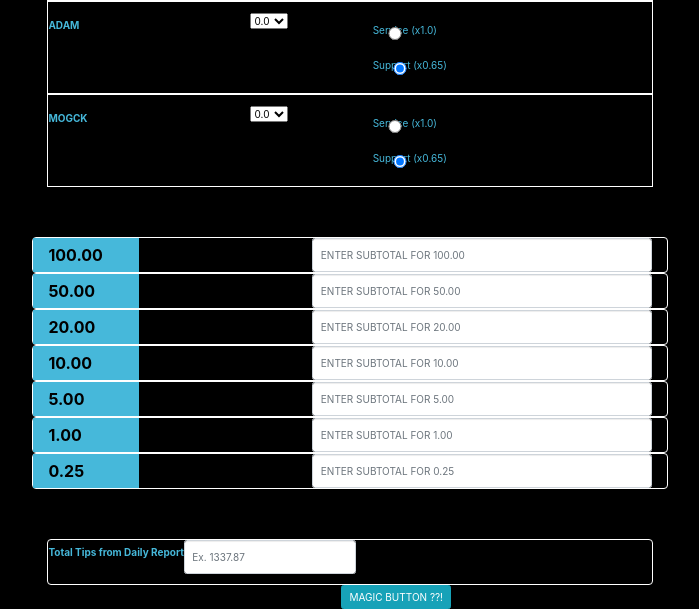
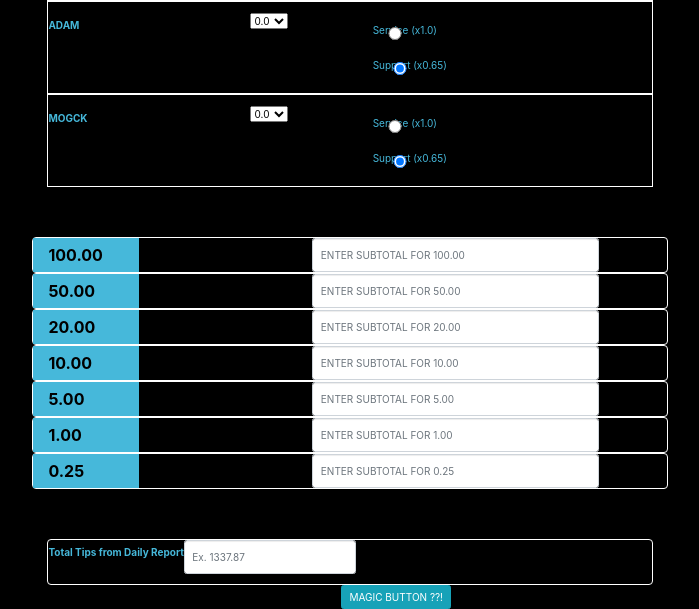
Before and after one commit to yc5424tl/volstead_tipsheet, a Flask app: page / in a window 1280 px wide. Shown: the part 1228-1837 px from the top of the page, without its empty margins (104-803 px from the left). Run offline with Flask 2, Linux system fonts and the light colour scheme; some libraries are stand-ins or nearby versions; some web fonts are replaced.

Commit message:
working ?

```diff
--- a/templates/eod_form.html
+++ b/templates/eod_form.html
@@ -67,7 +67,7 @@
                             <div class="form-group row cash-row">
                                 <label for="{{ denom }}" class="col-2 col-form-label denom-label">{{ denom }}</label>
                                 <div class="col-3"></div>
-                                <div class="col-7">
+                                <div class="col-6">
                                     <input type="number" min=0 step={{ denom }} class="form-control" id="{{ denom }}" name="{{ denom }}" placeholder="ENTER SUBTOTAL FOR {{ denom }}" required>
                                 </div>
                             </div>
```
